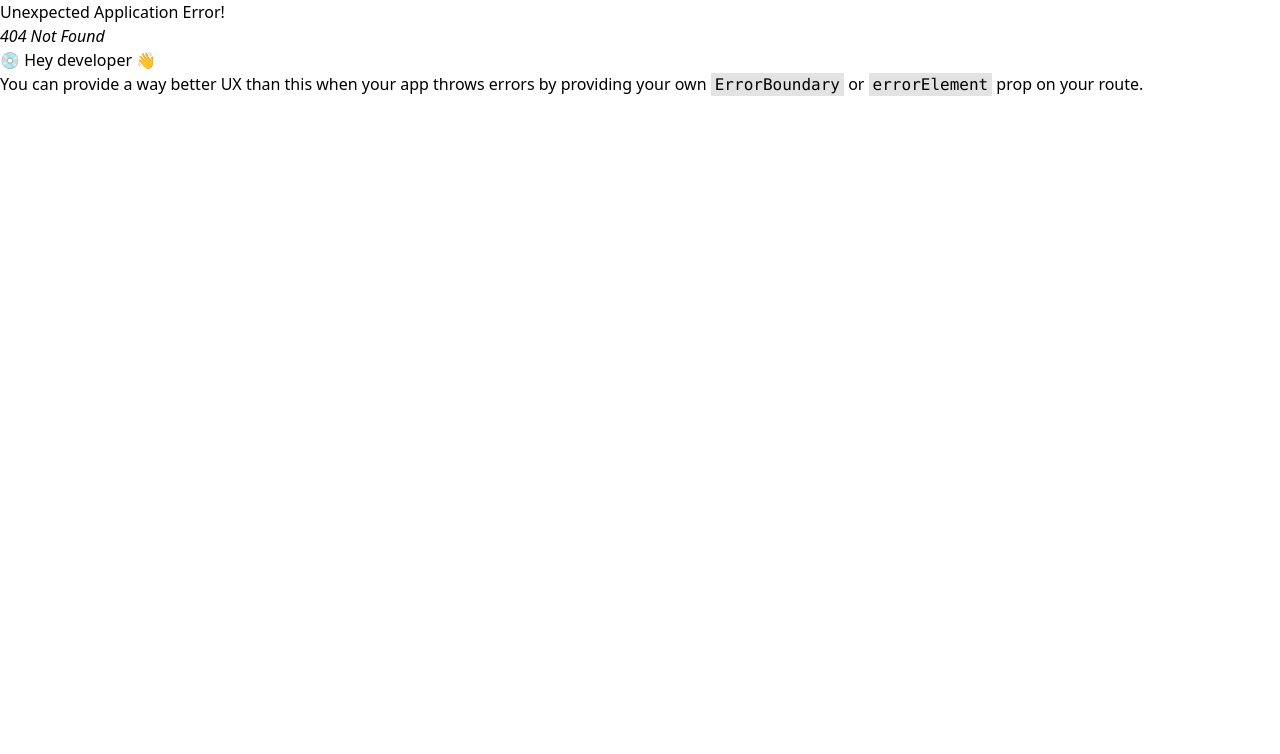
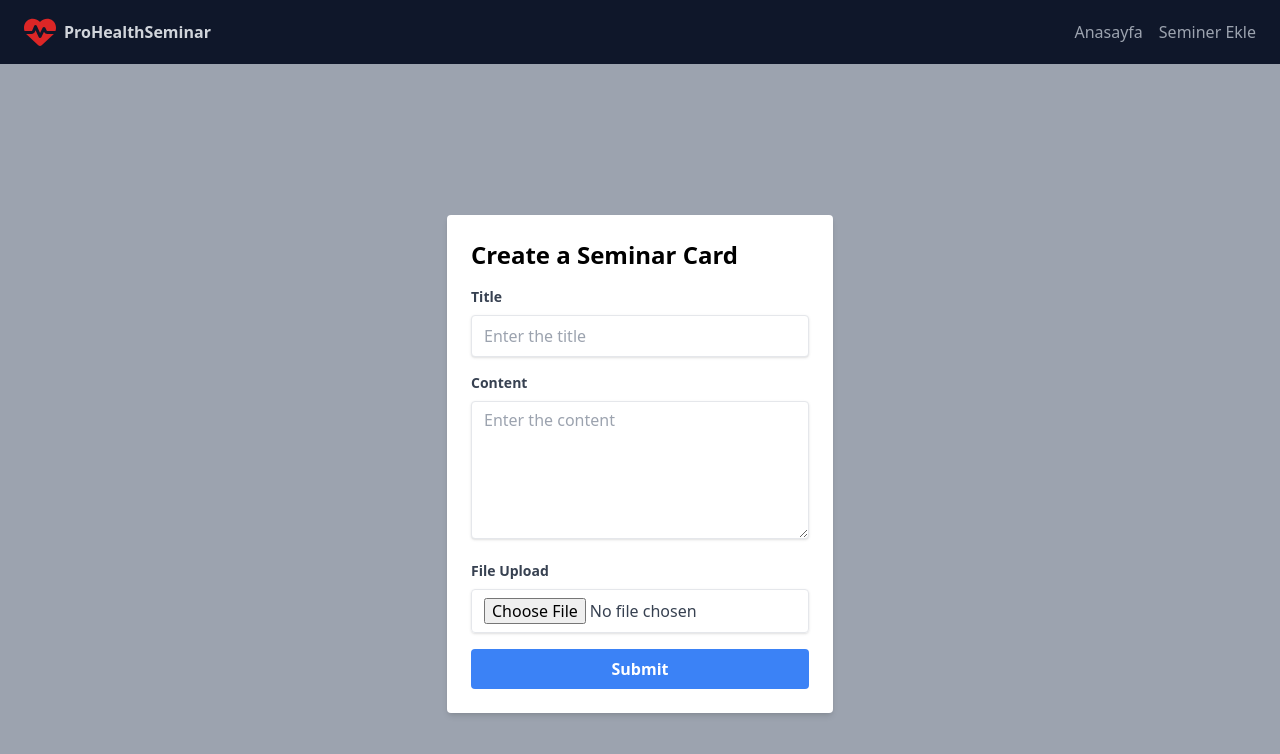
Before and after one commit to MerttMetinn/ProHealthSeminar, a React (Vite) app: page /home in a window 1280 px wide. Before the commit this address had no page. Shown: the top 754 px of the page. Built offline with nearby package versions, Linux system fonts and the light colour scheme.

Commit message:
Added new components

```diff
--- a/package.json
+++ b/package.json
@@ -15,7 +15,8 @@
     "ldapjs": "^3.0.7",
     "react": "^18.2.0",
     "react-dom": "^18.2.0",
-    "react-icons": "^5.0.1"
+    "react-icons": "^5.0.1",
+    "react-toastify": "^10.0.4"
   },
   "devDependencies": {
     "@types/react": "^18.2.56",
@@ -27,7 +28,7 @@
     "eslint-plugin-react-hooks": "^4.6.0",
     "eslint-plugin-react-refresh": "^0.4.5",
     "postcss": "^8.4.35",
-    "react-router-dom": "^6.22.1",
+    "react-router-dom": "^6.22.2",
     "tailwindcss": "^3.4.1",
     "vite": "^5.1.4"
   }
--- a/src/components/ErrorPage.jsx
+++ /dev/null
@@ -1,16 +0,0 @@
-import { useRouteError } from "react-router-dom";
-
-export default function ErrorPage() {
-  const error = useRouteError();
-  console.error(error);
-
-  return (
-    <div id="error-page">
-      <h1>Oops!</h1>
-      <p>Sorry, an unexpected error has occurred.</p>
-      <p>
-        <i>{error.statusText || error.message}</i>
-      </p>
-    </div>
-  );
-}
--- a/src/components/Header.jsx
+++ b/src/components/Header.jsx
@@ -1,49 +1,78 @@
-import { useState } from 'react';
 import { IoMenu } from "react-icons/io5";
 import { IoMdClose } from "react-icons/io";
 import { FaHeartPulse } from "react-icons/fa6";
-
+import { useState, useEffect } from "react";
+import { Link } from "react-router-dom";
 
 const Header = () => {
   const [isMenuOpen, setIsMenuOpen] = useState(false);
+  const [windowWidth, setWindowWidth] = useState(window.innerWidth);
 
   const toggleMenu = () => {
     setIsMenuOpen(!isMenuOpen);
   };
 
+  useEffect(() => {
+    const handleResize = () => {
+      setWindowWidth(window.innerWidth);
+    };
+
+    window.addEventListener("resize", handleResize);
+    return () => {
+      window.removeEventListener("resize", handleResize);
+    };
+  }, []);
+
+  const isSmallScreen = windowWidth <= 768;
+
   return (
-    <div className='shadow-md w-full'>
-      <div className="md:px-6 py-4 px-7">
-        <div className='flex justify-between items-center'>
-          <div className='flex items-center gap-2'>
-            <FaHeartPulse className="h-8 w-8 text-red-600" />
-            <span className='font-bold'>ProHealthSeminar</span>
+    <div className="bg-[#0f172a] text-gray-300 font-sans leading-normal tracking-normal">
+      <header className="shadow-md w-full md:px-6 py-4 px-7">
+        <div className="flex justify-between items-center">
+          <div className="flex items-center gap-2">
+            <a href="/home" className="flex items-center">
+              <FaHeartPulse className="h-8 w-8 text-red-600" />
+              <span className="font-bold ml-2">ProHealthSeminar</span>
+            </a>
           </div>
-          <div className='md:hidden'>
-            {isMenuOpen ? (
-              <IoMdClose  className="h-7 w-7 text-blue-600 cursor-pointer" onClick={toggleMenu} />
-            ) : (
-              <IoMenu className="h-7 w-7 text-blue-600 cursor-pointer" onClick={toggleMenu} />
-            )}
-          </div>
-          <ul className={`md:flex gap-4 items-center ${isMenuOpen ? 'flex flex-col mt-4' : 'hidden'}`}>
-            <li>
-              <a href='/' className='text-blue-600 hover:underline'>Home</a>
-            </li>
-            <li>
-              <a href='/' className='text-blue-600 hover:underline'>Services</a>
-            </li>
-            <li>
-              <a href='/' className='text-blue-600 hover:underline'>About</a>
-            </li>
-            <li>
-              <a href='/' className='text-blue-600 hover:underline'>Contact</a>
-            </li>
-          </ul>
+          {isSmallScreen ? (
+            <div className="md:hidden">
+              {isMenuOpen ? (
+                <IoMdClose
+                  className="h-7 w-7 text-red-600 cursor-pointer"
+                  onClick={toggleMenu}
+                />
+              ) : (
+                <IoMenu
+                  className="h-7 w-7 text-gray-300 cursor-pointer"
+                  onClick={toggleMenu}
+                />
+              )}
+            </div>
+          ) : (
+            <nav className="md:flex gap-4 items-center">
+              <a href="/home" className="text-gray-400 hover:underline">
+                Anasayfa
+              </a>
+              <Link to="/home/add-seminar" className="text-gray-400 hover:underline">
+                Seminer Ekle
+              </Link>
+            </nav>
+          )}
         </div>
-      </div>
+        {isSmallScreen && isMenuOpen && (
+          <nav className="md:hidden flex flex-col mt-4">
+            <a href="/home" className="m-2 text-gray-300">
+              Anasayfa
+            </a>
+            <Link to="/home/add-seminar" className="m-2 text-gray-300">
+              Seminer Ekle
+            </Link>
+          </nav>
+        )}
+      </header>
     </div>
-  )
-}
+  );
+};
 
 export default Header;
--- a/src/components/Login.jsx
+++ b/src/components/Login.jsx
@@ -1,9 +1,13 @@
 import { useState } from 'react';
 import axios from 'axios';
+import { toast, ToastContainer } from 'react-toastify';
+import 'react-toastify/dist/ReactToastify.css';
+import { useNavigate } from 'react-router-dom';
 
 const Login = () => {
   const [username, setUsername] = useState('');
   const [password, setPassword] = useState('');
+  const navigate = useNavigate();
 
   const handleLogin = async () => {
     const formData = new FormData();
@@ -12,46 +16,59 @@ const Login = () => {
     formData.append('username', username);
     formData.append('pass', password);
 
+
     try {
-      const response = await axios.post('http://192.168.2.16:8181/login_ldap', formData, {
-        headers: {
+      const response = await axios.post('http://185.92.2.229:8281/login_ldap', formData, {
+        header: {
           'Content-Type': 'multipart/form-data',
         },
       });
 
       console.log(response.data);
       if (username === 'baum.cc' && password === 'ChangeMe@1') {
-        console.log('Giriş başarılı!');
+        toast.success('Login successful!');
+        navigate('/home');
       } else {
-        console.log('Giriş başarısız!');
+        toast.error('Login failed!');
       }
     } catch (error) {
       console.error('Error:', error.message);
+      toast.error('Login failed!');
     }
   };
 
   return (
-    <div>
-      <h2>Login</h2>
-      <div>
-        <label>Username:</label>
+    <div className="bg-gradient-to-r from-teal-400 to-blue-500 min-h-screen flex items-center justify-center">
+      <div className="bg-white shadow-md rounded px-12 pt-6 pb-8 mb-4">
+        <div className="flex flex-col items-center justify-center">
+          <h2 className="text-2xl font-bold mb-4">Login</h2>
+          <div className="mb-4">
+            <label className="block text-gray-700 text-sm font-bold mb-2">Username</label>
             <input
               type="text"
               value={username}
               onChange={(e) => setUsername(e.target.value)}
+              className="shadow appearance-none border rounded w-64 py-2 px-3 text-gray-700 leading-tight focus:outline-none focus:shadow-outline placeholder-gray-400 focus:placeholder-gray-300 focus:border-blue-500"
+              placeholder="Username"
             />
           </div>
-      <div>
-        <label>Password:</label>
+          <div className="mb-5">
+            <label className="block text-gray-700 text-sm font-bold mb-2">Password</label>
             <input
               type="password"
               value={password}
               onChange={(e) => setPassword(e.target.value)}
+              className="shadow appearance-none border rounded w-64 py-2 px-3 text-gray-700 leading-tight focus:outline-none focus:shadow-outline placeholder-gray-400 focus:placeholder-gray-300 focus:border-blue-500"
+              placeholder="*****"
             />
           </div>
-      <button onClick={handleLogin}>Login</button>
+          <button onClick={handleLogin} className="bg-blue-500 hover:bg-blue-700 text-white font-bold w-64 py-2 px-4 rounded focus:outline-none focus:shadow-outline">Login</button>
+        </div>
+        <ToastContainer/>
+      </div>
     </div>
 );
   };
 
+
 export default Login;
--- /dev/null
+++ b/src/components/Seminar.jsx
@@ -0,0 +1,86 @@
+import { useState } from 'react';
+
+const Seminar = () => {
+  const [title, setTitle] = useState('');
+  const [topic, setTopic] = useState('');
+  const [file, setFile] = useState(null);
+
+  const handleTitleChange = (e) => {
+    setTitle(e.target.value);
+  };
+
+  const handleTopicChange = (e) => {
+    setTopic(e.target.value);
+  };
+
+  const handleFileChange = (e) => {
+    setFile(e.target.files[0]);
+  };
+
+  const handleSubmit = (e) => {
+    e.preventDefault();
+    console.log('Title:', title);
+    console.log('Topic:', topic);
+    console.log('File:', file);
+    setTitle('');
+    setTopic('');
+    setFile(null);
+  };
+
+  return (
+    <div className="bg-gray-400 min-h-screen flex items-center justify-center">
+      <div className="max-w-md mx-auto bg-white rounded p-6 shadow-md">
+        <h2 className="text-2xl font-bold mb-4">Create a Seminar Card</h2>
+        <form onSubmit={handleSubmit}>
+          <div className="mb-4">
+            <label htmlFor="title" className="block text-gray-700 text-sm font-bold mb-2">
+              Title
+            </label>
+            <input
+              type="text"
+              id="title"
+              value={title}
+              onChange={handleTitleChange}
+              className="shadow appearance-none border rounded w-full py-2 px-3 text-gray-700 focus:outline-none focus:shadow-outline focus:border-blue-500"
+              placeholder="Enter the title"
+              autoComplete="off"
+            />
+          </div>
+          <div className="mb-4">
+            <label htmlFor="topic" className="block text-gray-700 text-sm font-bold mb-2">
+              Content
+            </label>
+            <textarea
+              id="topic"
+              value={topic}
+              onChange={handleTopicChange}
+              rows={6}
+              className="shadow appearance-none border rounded w-full py-2 px-3 text-gray-700 leading-tight focus:outline-none focus:shadow-outline focus:border-blue-500"
+              placeholder="Enter the content"
+              autoComplete="off"
+            ></textarea>
+          </div>
+          <div className="mb-4">
+            <label htmlFor="file" className="block text-gray-700 text-sm font-bold mb-2">
+              File Upload
+            </label>
+            <input
+              type="file"
+              id="file"
+              onChange={handleFileChange}
+              className="shadow appearance-none border rounded w-full py-2 px-3 text-gray-700 leading-tight focus:outline-none focus:shadow-outline focus:border-blue-500"
+            />
+          </div>
+          <button
+            type="submit"
+            className="bg-blue-500 hover:bg-blue-700 text-white font-bold w-full py-2 px-4 rounded focus:outline-none focus:shadow-outline"
+          >
+            Submit
+          </button>
+        </form>
+      </div>
+    </div>
+  );
+};
+
+export default Seminar;
--- /dev/null
+++ b/src/routes/AddSeminar.jsx
@@ -0,0 +1,14 @@
+import Seminar from '../components/Seminar'
+import Header from '../components/Header'
+
+
+const AddSeminar = () => {
+  return (
+    <div>
+      <Header/>
+      <Seminar/>
+    </div>
+  )
+}
+
+export default AddSeminar
--- /dev/null
+++ b/src/routes/HomePage.jsx
@@ -0,0 +1,16 @@
+import Header from '../components/Header'
+//import SeminarCards from './components/SeminarCards'
+import Seminar from '../components/Seminar'
+
+
+const HomePage = () => {
+  return (
+    <div>
+      <Header/>
+      <Seminar/>
+
+    </div>
+  )
+}
+
+export default HomePage
--- a/tailwind.config.js
+++ b/tailwind.config.js
@@ -1,4 +1,5 @@
 /** @type {import('tailwindcss').Config} */
+
 export default {
   content: ["./index.html", "./src/**/*.{js,ts,jsx,tsx}"],
   theme: {
```
Also changed, not shown: src/main.jsx (+13 -14 lines), src/components/SeminarCards.jsx (added), 1 other file (tests, documents, lock files or other folders). Lines whose indentation alone changed are shown as unchanged.
